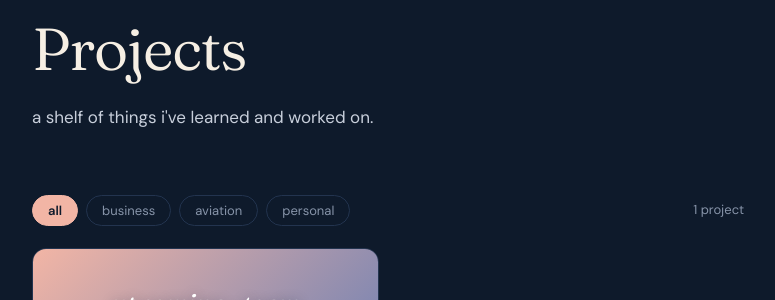
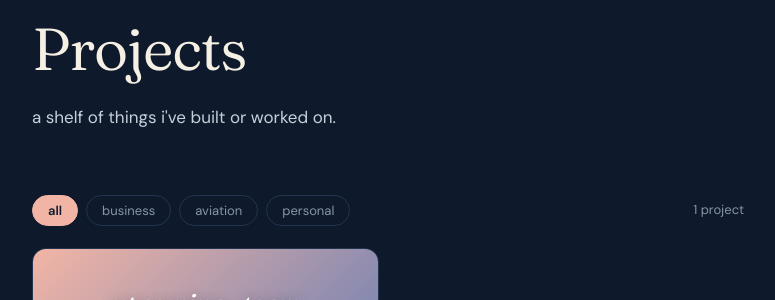
Before and after one commit to vivianpnzhang/vivianpnzhang.github.io, a Jekyll site: the page projects.html, which Jekyll copies as it is, in a window 1280 px wide. Shown: the part 179-479 px from the top of the page, without its empty margins (252-1027 px from the left). Built offline with Jekyll 4.4.1, drawn with Linux system fonts in a browser that asks for light colours.

Commit message:
Add files via upload

```diff
--- a/projects.html
+++ b/projects.html
@@ -47,7 +47,7 @@
       <section class="page-head">
         <p class="kicker">work</p>
         <h1>Projects</h1>
-        <p class="lede">a shelf of things i've learned and worked on.</p>
+        <p class="lede">a shelf of things i've built or worked on.</p>
       </section>
 
       <div class="filters-bar">
```
